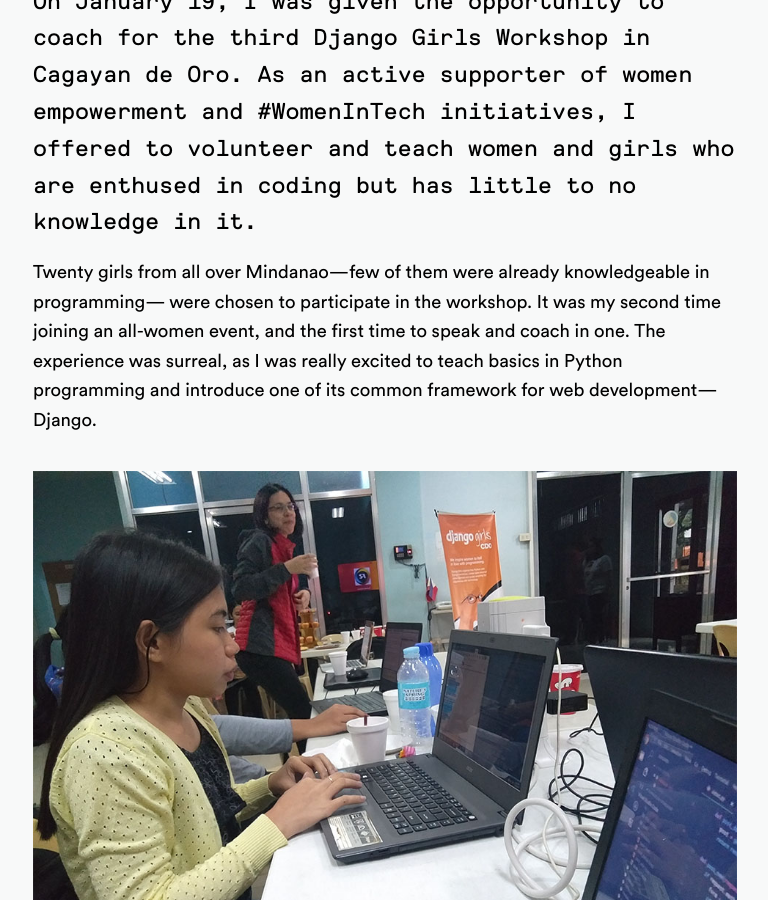
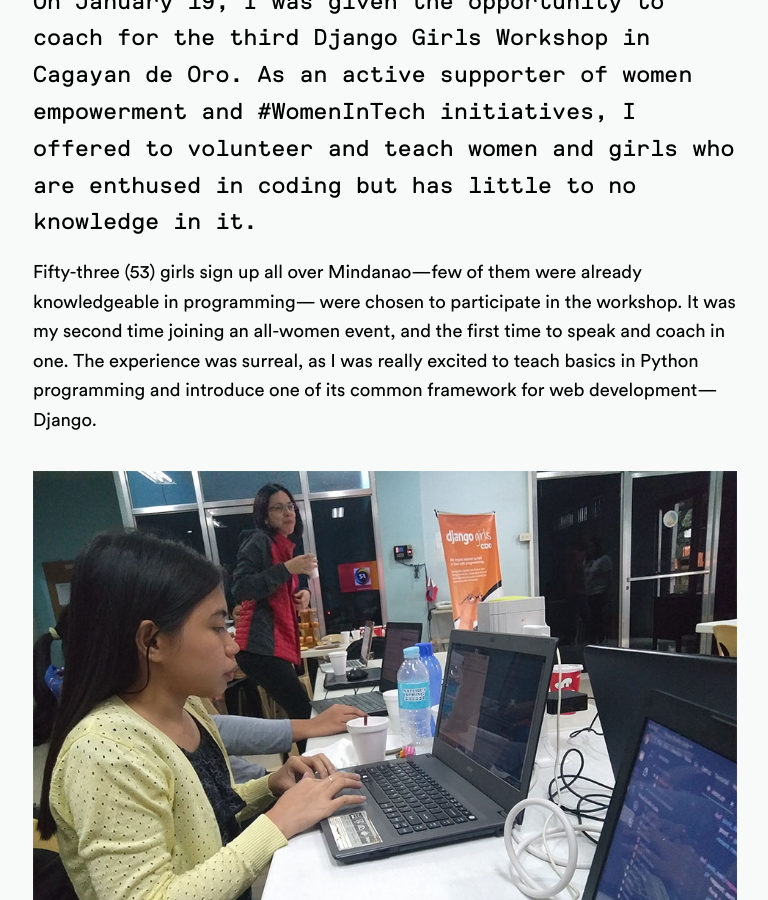
Before and after one commit to marcreyesph/blog-marcreyesph, a Jekyll site: the page built from _posts/2019-02-10-first-time-coaching-django-girls-workshop.md, in a window 1280 px wide and 900 px high, scrolled down 735 px. Shown: the whole window, without its empty margins (255-1023 px from the left). Built offline with Jekyll 4.4.1, drawn with Linux system fonts in a browser that asks for light colours; nearby versions of some CDN libraries.

Commit message:
Correction on number

```diff
--- a/_posts/2019-02-10-first-time-coaching-django-girls-workshop.md
+++ b/_posts/2019-02-10-first-time-coaching-django-girls-workshop.md
@@ -12,7 +12,7 @@ image: /assets/images/posts/django-girls-3.jpg
 
 On January 19, I was given the opportunity to coach for the third Django Girls Workshop in Cagayan de Oro. As an active supporter of women empowerment and #WomenInTech initiatives, I offered to volunteer and teach women and girls who are enthused in coding but has little to no knowledge in it.
 
-Twenty girls from all over Mindanao—few of them were already knowledgeable in programming— were chosen to participate in the workshop. It was my second time joining an all-women event, and the first time to speak and coach in one. The experience was surreal, as I was really excited to teach basics in Python programming and introduce one of its common framework for web development—Django.
+Fifty-three (53) girls sign up all over Mindanao—few of them were already knowledgeable in programming— were chosen to participate in the workshop. It was my second time joining an all-women event, and the first time to speak and coach in one. The experience was surreal, as I was really excited to teach basics in Python programming and introduce one of its common framework for web development—Django.
 
 ![Third Django Girls CDO Workshop](/assets/images/posts/body/django-girls-3-4.jpg "Third Django Girls CDO Workshop")
 
```
